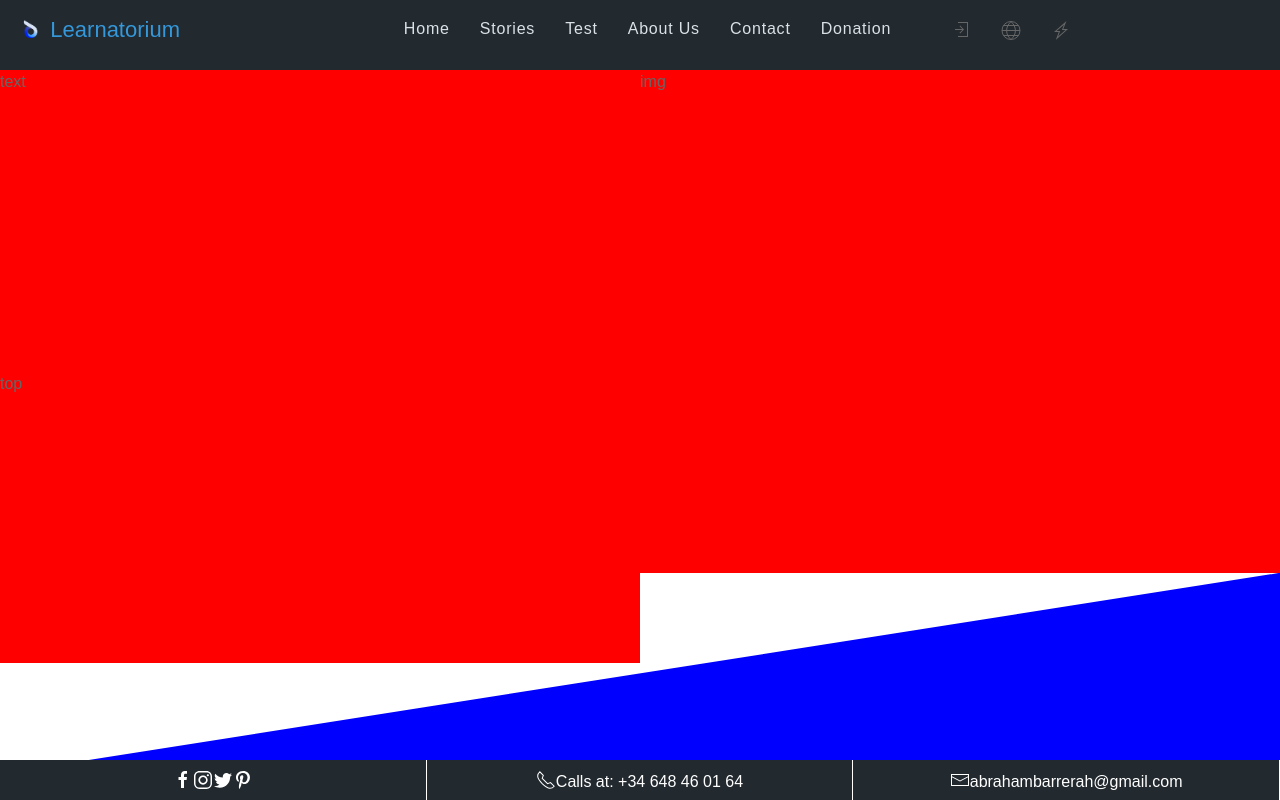
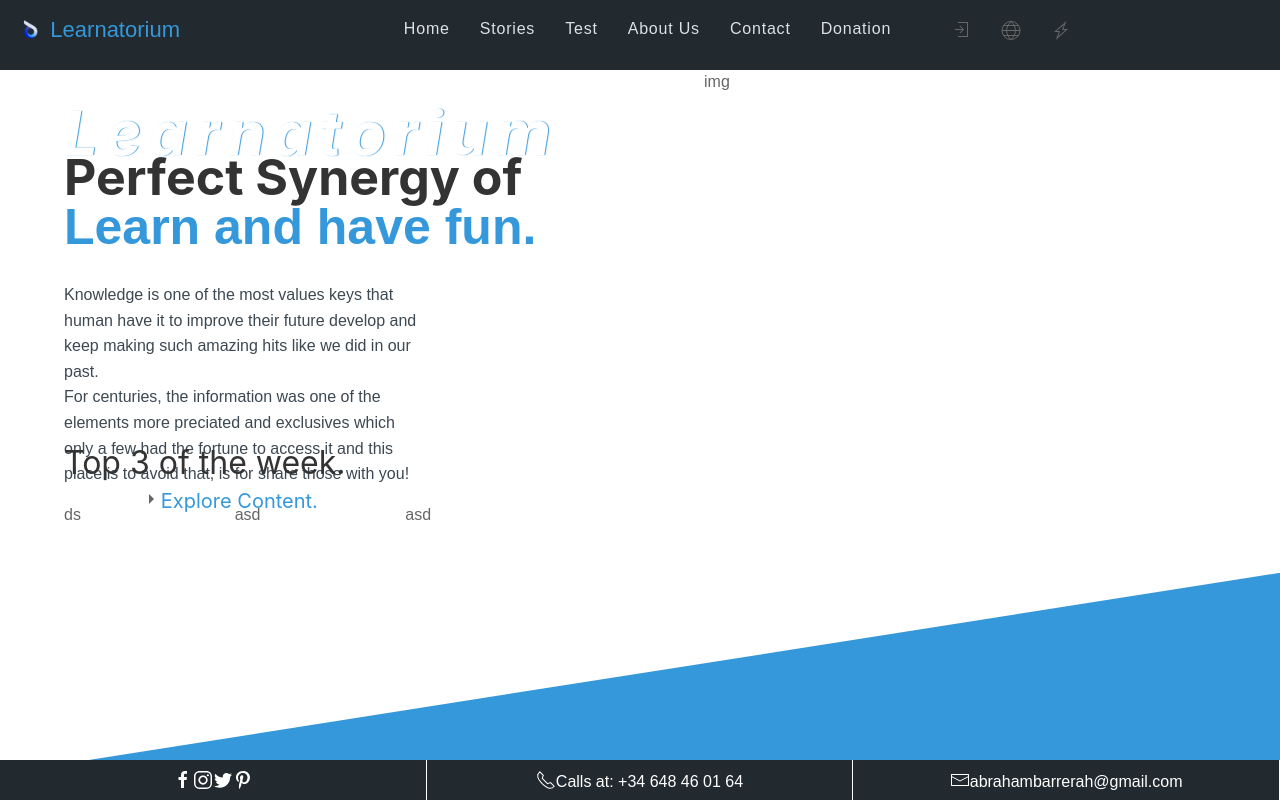
Before and after one commit to abarrerah/Learnatorium, a React (Create React App) app in the folder src/learnatorium-front/: page / in a window 1280 px wide. Built offline with nearby package versions, Linux system fonts and the light colour scheme; a web font is replaced by a local one.

Commit message:
starting home interface

```diff
--- a/src/learnatorium-front/src/App.tsx
+++ b/src/learnatorium-front/src/App.tsx
@@ -9,6 +9,7 @@ import signIn from "./pages/signIn";
 import Test from "./pages/Test";
 import Contact from "./pages/Contact";
 import profile from './pages/profile'
+import './style/App.css';
 import { BrowserRouter as Router, Route } from "react-router-dom";
 function App() {
   return (
--- a/src/learnatorium-front/src/pages/Home.tsx
+++ b/src/learnatorium-front/src/pages/Home.tsx
@@ -1,15 +1,44 @@
-import React from 'react'
-import '../style/pages/home.css';
+import React from "react";
+import "../style/pages/home.css";
 
 function Home() {
-    return (
-        <div className="main-home">
-            <div className="text">text</div>
-            <div className="image">img</div>
-            <div className="top">top</div>
-            <div className="triangle">triangle</div>
+  return (
+    <div className="main-home">
+      <div className="text">
+        <div className="main-text">
+          <h1 className="uk-text-italic">Learnatorium</h1>
+          <h3>
+            Perfect Synergy of <span>Learn and have fun.</span>
+          </h3>
+          <p>
+            Knowledge is one of the most values keys that human have it to
+            improve their future develop and keep making such amazing hits like
+            we did in our past.
+          </p>
+          <p>
+            For centuries, the information was one of the elements more
+            preciated and exclusives which only a few had the fortune to access
+            it and this place is to avoid that, is for share those with you!
+          </p>
+          <div className="explore uk-flex ">
+            <span uk-icon="icon : triangle-right"></span>
+            <h4>Explore Content.</h4>
+          </div>
         </div>
-    )
+      </div>
+      <div className="image">img</div>
+      <div className="top uk-margin-large-top ">
+      <h2>Top 3 of the week.</h2>
+      <section className="uk-flex uk-flex-middle">
+        <div>ds</div>
+        <div>asd</div>
+        <div>asd</div>
+      </section>
+
+      </div>
+      <div className="triangle">triangle</div>
+    </div>
+  );
 }
 
-export default Home
+export default Home;
--- /dev/null
+++ b/src/learnatorium-front/src/style/App.css
@@ -0,0 +1,10 @@
+@font-face {
+  font-family: 'Montserrat';
+  font-style: normal;
+  font-weight: 400;
+  font-display: swap;
+  src: url(https://fonts.gstatic.com/s/montserrat/v15/JTUSjIg1_i6t8kCHKm45xW4.ttf) format('truetype');
+}
+* {
+  font-family: 'Montserrat', sans-serif;
+}
--- /dev/null
+++ b/src/learnatorium-front/src/style/App.less
@@ -0,0 +1,4 @@
+@import url('https://fonts.googleapis.com/css2?family=Montserrat&display=swap');
+*{
+    font-family: 'Montserrat',sans-serif;
+}
--- a/src/learnatorium-front/src/style/pages/home.css
+++ b/src/learnatorium-front/src/style/pages/home.css
@@ -9,11 +9,60 @@
 }
 .main-home div {
   width: 100%;
-  background-color: red;
   height: 100%;
 }
 .main-home .text {
   grid-area: text;
+}
+.main-home .text div.main-text {
+  width: 100%;
+}
+.main-home .text div.main-text * {
+  margin: 0;
+  padding: 0;
+  text-align: left;
+}
+.main-home .text div.main-text h1 {
+  color: white;
+  font-size: 60px;
+  text-shadow: 1px 0px 1px #3498db;
+  letter-spacing: 8px;
+  transform: translateY(27px);
+}
+.main-home .text div.main-text h3 {
+  font-size: 50px;
+}
+.main-home .text div.main-text h3 span {
+  color: #3498db;
+  transform: translateY(-20px);
+  display: block;
+}
+.main-home .text div.main-text p {
+  width: 70%;
+  font-size: 16px;
+}
+.main-home .text div.main-text h1,
+.main-home .text div.main-text h3 {
+  font-weight: bold;
+}
+.main-home .text div.explore {
+  height: 3%;
+}
+.main-home .text div.explore * {
+  margin: 0;
+  padding: 0;
+  text-align: left;
+}
+.main-home .text div.explore span {
+  margin-left: 15%;
+  margin-top: 0.4%;
+}
+.main-home .text div.explore h4:hover,
+.main-home .text div.explore span:hover {
+  cursor: pointer;
+}
+.main-home .text div.explore h4 {
+  color: #3498db;
 }
 .main-home .image {
   grid-area: imagen;
@@ -23,9 +72,18 @@
   grid-area: top;
   height: 145%;
 }
+.main-home .top div {
+  height: 20%;
+}
+.main-home .text,
+.main-home .image,
+.main-home .top {
+  width: 80%;
+  margin: 0 auto;
+}
 .main-home .triangle {
   grid-area: triangle;
   clip-path: polygon(100% 0%, 0% 100%, 100% 100%);
-  background-color: blue;
+  background-color: #3498db;
   z-index: -1;
 }
--- a/src/learnatorium-front/src/style/pages/home.less
+++ b/src/learnatorium-front/src/style/pages/home.less
@@ -1,3 +1,5 @@
+@blue-color:#3498db;
+
 .main-home {
   height: 88vh;
   width: 100%;
@@ -16,11 +18,58 @@
 
   div {
     width: 100%;
-    background-color: red;
     height: 100%;
   }
   .text {
     grid-area: text;
+    div.main-text{
+      width: 100%;
+      *{
+        margin:0;
+        padding:0;
+        text-align:left;
+      }
+      h1{
+        color:white;
+        font-size: 60px;
+        text-shadow: 1px 0px 1px @blue-color;
+        letter-spacing:8px;
+        transform:translateY(27px)
+      }
+      h3{
+        font-size: 50px;
+        span{
+          color:@blue-color;
+          transform:translateY(-20px);
+          display: block;
+        }
+      }
+      p{
+        width: 70%;
+        font-size: 16px;
+      }
+      h1,h3{
+        font-weight:bold;
+      }
+    }
+    div.explore{
+    height:3%;
+      *{
+        margin:0;
+        padding:0;
+        text-align:left;
+      }
+      span{
+        margin-left: 15%;
+        margin-top:0.4%;
+      }
+      h4:hover,span:hover{
+        cursor: pointer;
+      }
+      h4{
+        color:@blue-color;
+      }
+    }
 
   }
   .image {
@@ -30,11 +79,18 @@
   .top {
     grid-area: top;
     height:145%;
+    div{
+      height:20%;
+    }
+  }
+  .text,.image,.top{
+    width:80%;
+    margin:0 auto;
   }
   .triangle {
     grid-area: triangle;
     clip-path:polygon(100% 0%, 0% 100%, 100% 100%);
-    background-color: blue;
+    background-color: @blue-color;
     z-index:-1;
   }
 }
```
